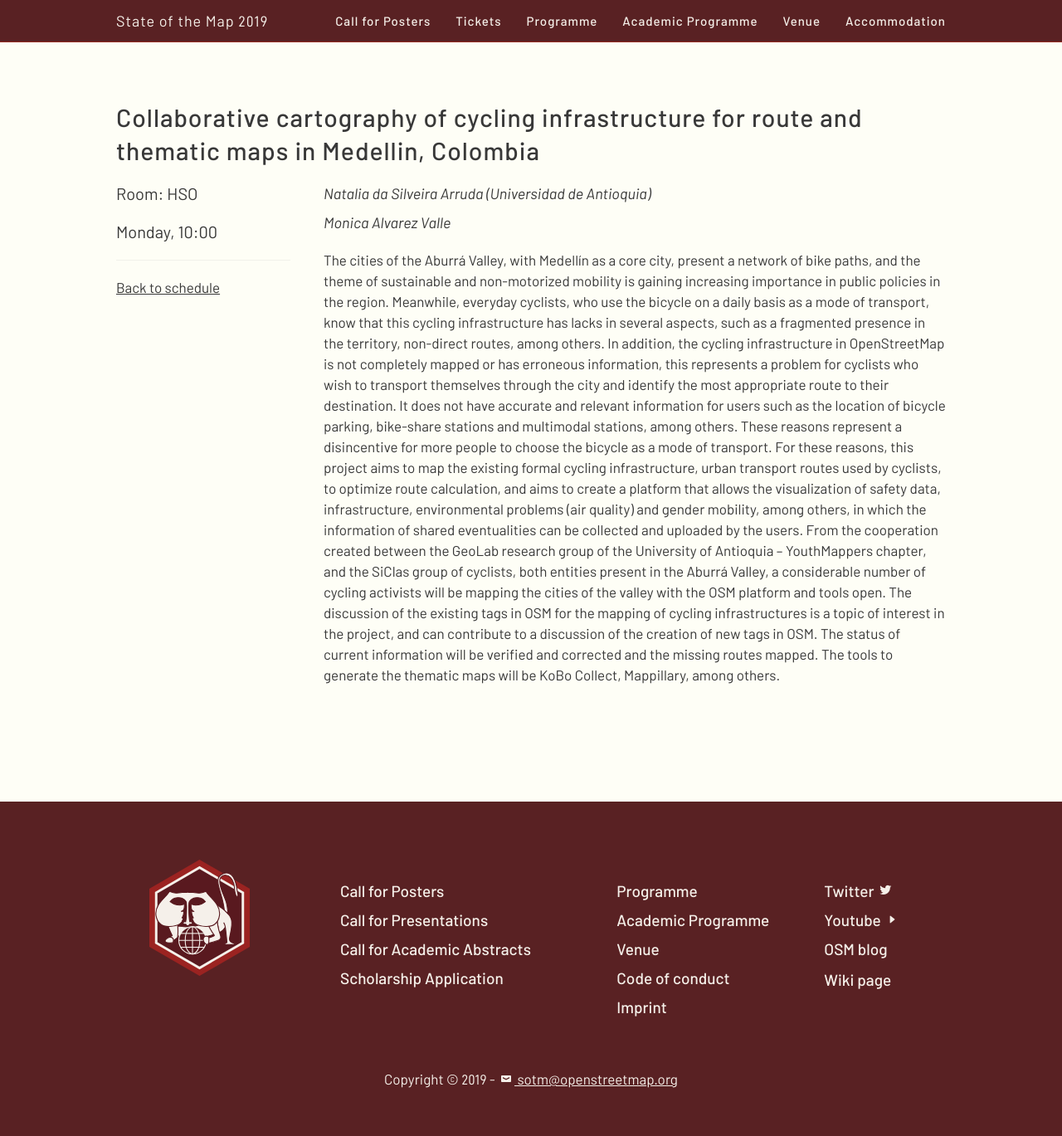
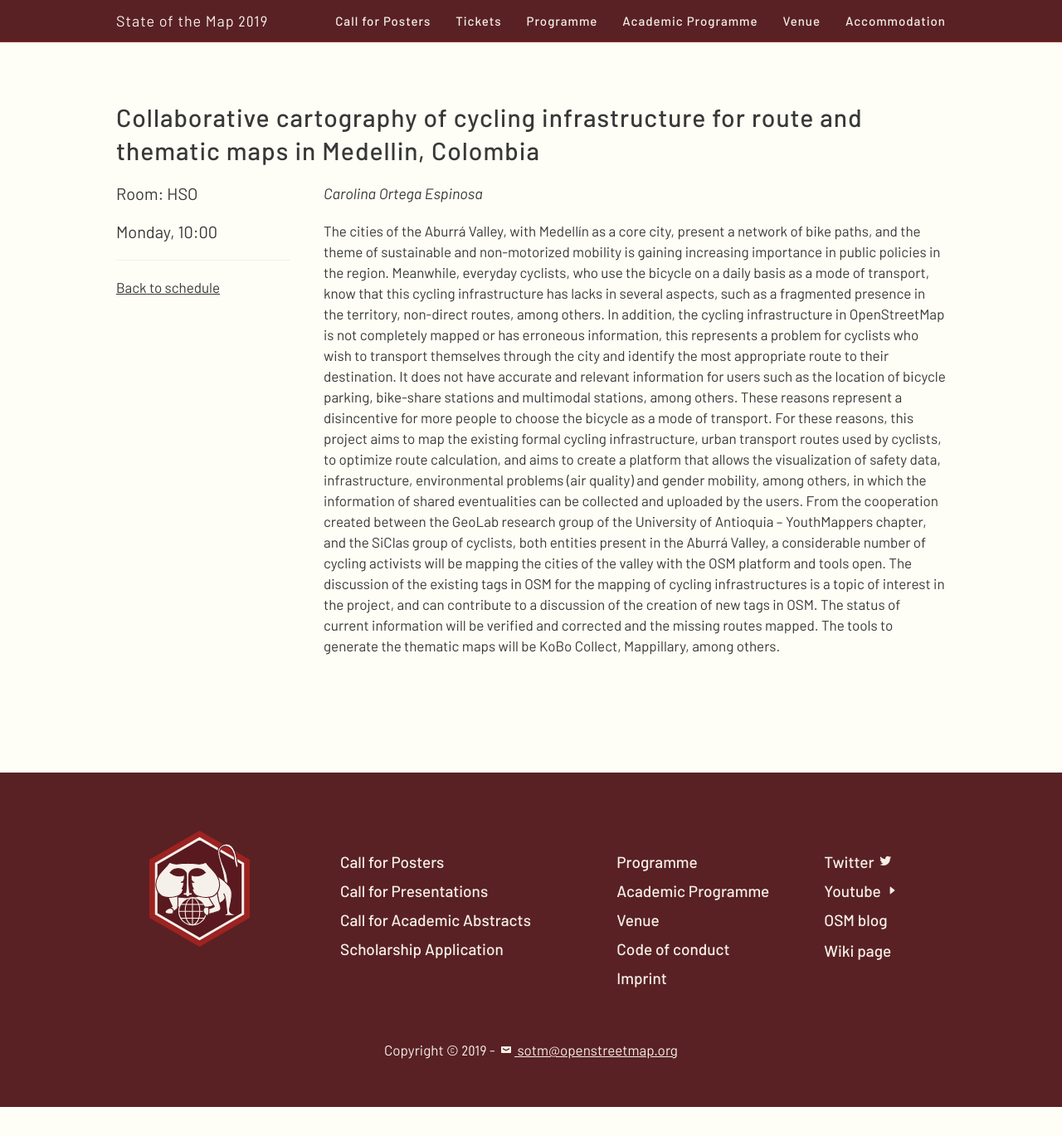
Before and after one commit to openstreetmap/stateofthemap-2019, a Jekyll site: the page built from sessions/KATR7E.html, in a window 1280 px wide and 1369 px high. Shown: the whole window at 83% size. Built offline with Jekyll 4.4.1, drawn with Linux system fonts in a browser that asks for light colours.

Commit message:
speaker update from Pretalx

```diff
--- a/_includes/schedule/_general.html
+++ b/_includes/schedule/_general.html
@@ -608,7 +608,7 @@
 
                             <td rowspan="1" id="session_KATR7E">
         <a href="/sessions/KATR7E">Collaborative cartography of cycling infrastructure for route and thematic maps in Medellin, Colombia</a>
-        <br><span class="speaker">Natalia da Silveira Arruda, Monica Alvarez Valle
+        <br><span class="speaker">Carolina Ortega Espinosa
     </span>
 </td>
 
--- a/sessions/KATR7E.html
+++ b/sessions/KATR7E.html
@@ -3,7 +3,7 @@ layout: session
 academic: true
 title: "Collaborative cartography of cycling infrastructure for route and thematic maps in Medellin, Colombia"
 code: "KATR7E"
-speaker_names_with_affiliations: ['Natalia da Silveira Arruda (Universidad de Antioquia)', 'Monica Alvarez Valle']
+speaker_names_with_affiliations: ['Carolina Ortega Espinosa']
 extra_tags:
 room: "HSO"
 length: "00:20"
```
